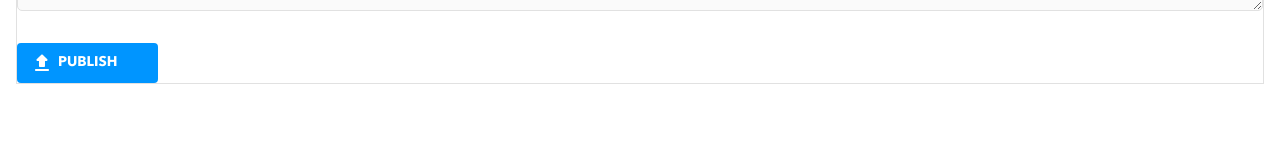
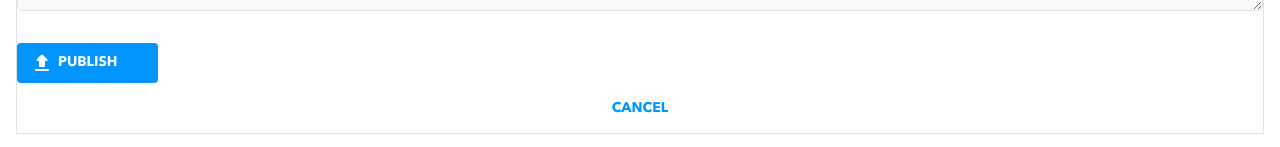
Before and after one commit to zanabs/zanab-shah-brainflix, a React (Vite) app: page /upload in a window 1280 px wide. Shown: the part 1080-1227 px from the top of the page. Before the commit the page ends 1180 px from the top, so only its background shows below. Built offline with nearby package versions, Linux system fonts and the light colour scheme.

Commit message:
added cancel button

```diff
--- a/src/components/Upload/Upload.jsx
+++ b/src/components/Upload/Upload.jsx
@@ -21,6 +21,7 @@ export const Upload = () => {
                 <textarea placeholder='Add a description for your video' className='upload-video__description-input'>
                 </textarea>
                 <Button prefixSrc={'src/assets/images/icons/upload.svg'}>PUBLISH</Button>
+                <p className="upload-video__cancel">CANCEL</p>
 
             </div>
         </>
--- a/src/components/Upload/UploadVideo.scss
+++ b/src/components/Upload/UploadVideo.scss
@@ -13,6 +13,9 @@
         color: $primarySilver;
         font-weight: 600;
     }
+    &__preview {
+        width: 100%;
+    }
     &__title-input {
         @include input-field(false);
         padding: 1rem;
@@ -27,4 +30,13 @@
         width: 100%;
     }
 
+    &__cancel {
+        text-align: center;
+        width: 100%;
+        color: $primaryBlue;
+        font-weight: 700;
+    }
+
+
+
 }
```
